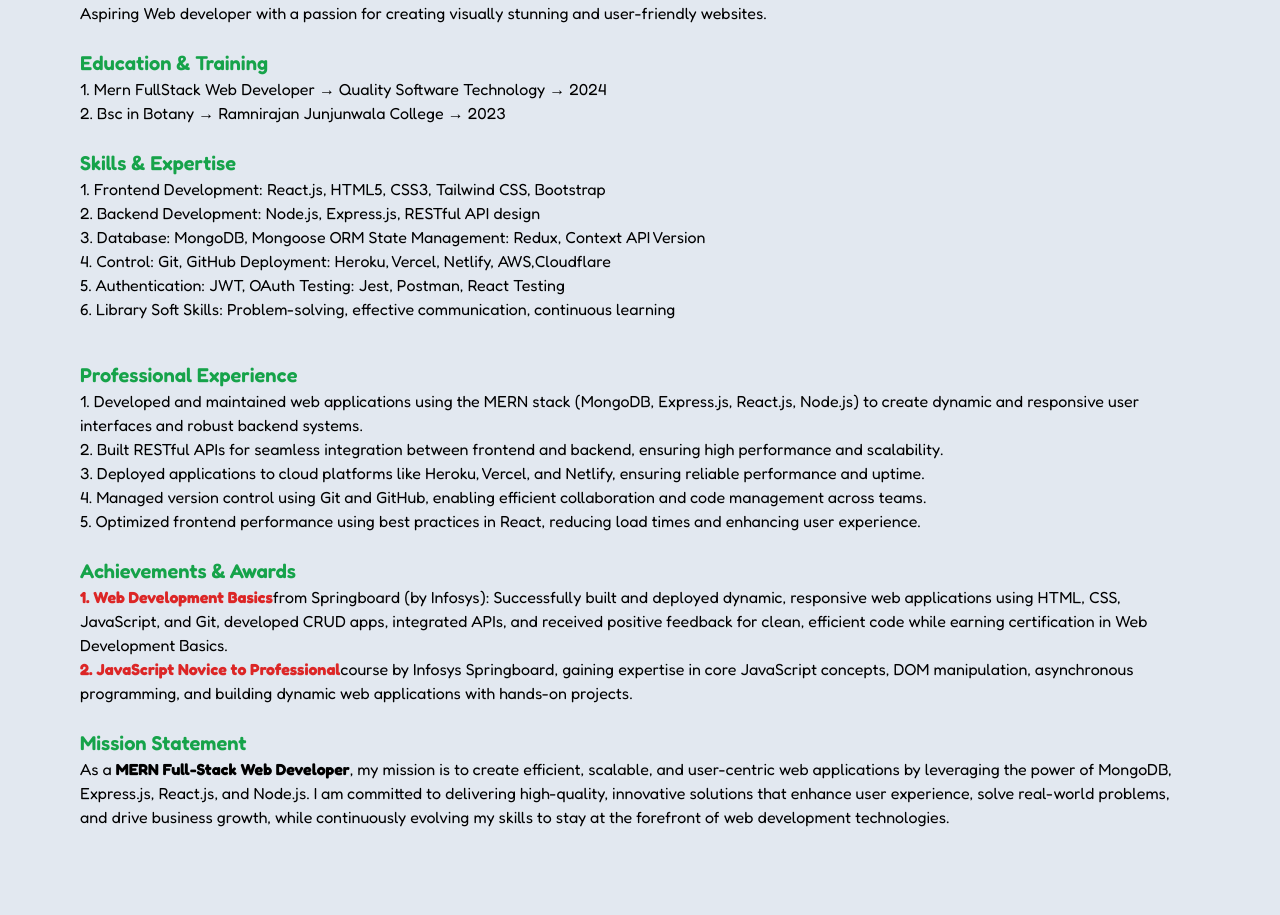
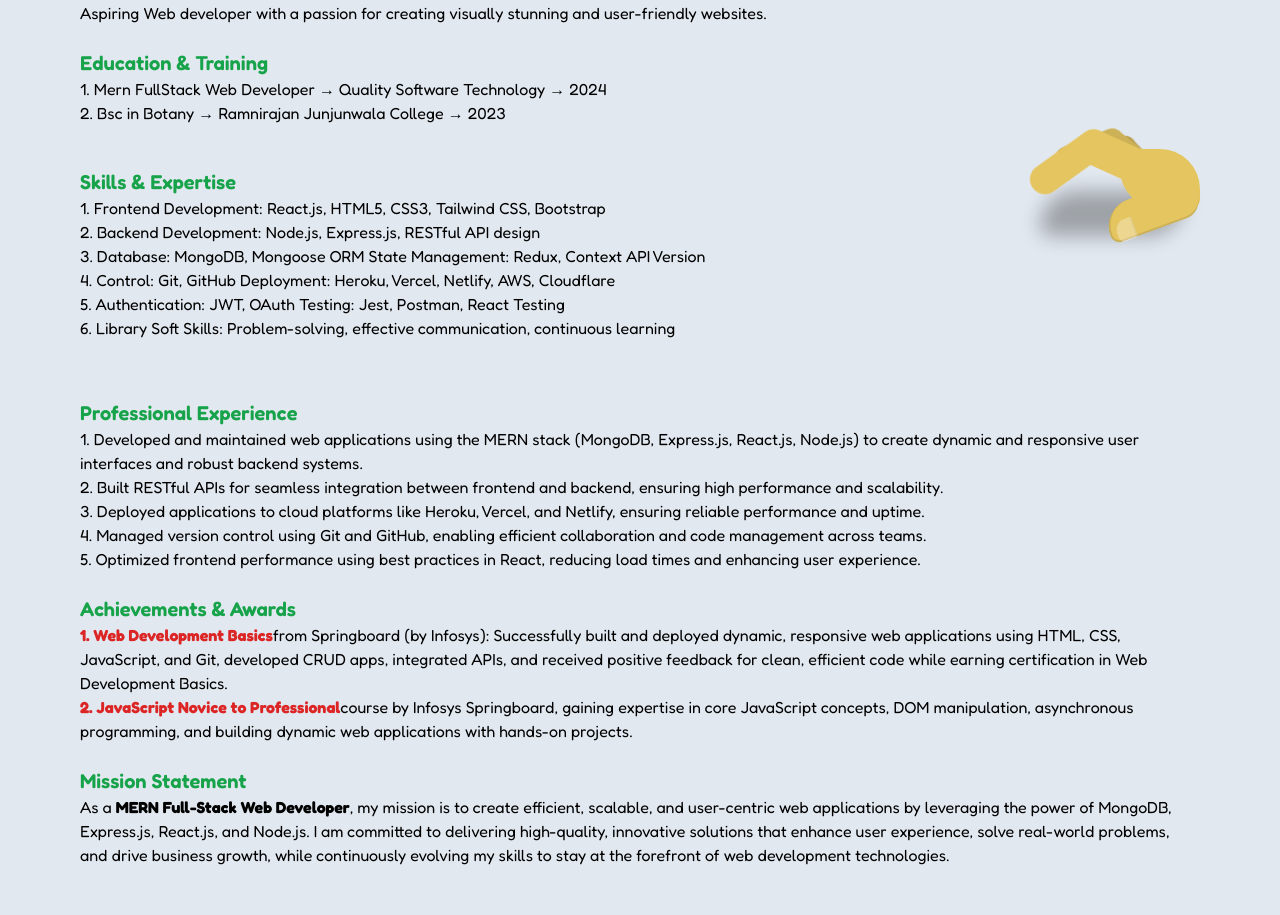
Before and after one commit to PatellAbhishekk/AbhishekPatel, a React (Vite) app: page / in a window 1280 px wide. Shown: the part 960-1875 px from the top of the page. Built offline with nearby package versions, Linux system fonts and the light colour scheme; a web font is replaced by a local one.

Commit message:
Waiting hands

```diff
--- a/src/components/About.jsx
+++ b/src/components/About.jsx
@@ -1,4 +1,5 @@
 import React from "react";
+import Wait from "./Wait";
 function About() {
   return (
     <div
@@ -29,10 +30,9 @@
         </div>
 
         <br />
-
         {/* Skills & Expertise Section */}
-        <div className="flex items-center justify-between gap-5 mb-10">
-          <div>
+        <div className="flex flex-col md:flex-row items-start md:items-center justify-between gap-5 mb-10">
+          <div className="flex-1">
             <h1 className="text-green-600 font-semibold text-xl">
               Skills & Expertise
             </h1>
@@ -45,8 +45,8 @@
               3. Database: MongoDB, Mongoose ORM State Management: Redux,
               Context API Version
               <br />
-              4. Control: Git, GitHub Deployment: Heroku, Vercel, Netlify,
-              AWS,Cloudflare
+              4. Control: Git, GitHub Deployment: Heroku, Vercel, Netlify, AWS,
+              Cloudflare
               <br />
               5. Authentication: JWT, OAuth Testing: Jest, Postman, React
               Testing
@@ -54,6 +54,9 @@
               6. Library Soft Skills: Problem-solving, effective communication,
               continuous learning
             </span>
+          </div>
+          <div className="md:ml-5 mt-5 md:mt-0">
+            <Wait />
           </div>
         </div>
 
--- /dev/null
+++ b/src/components/Wait.jsx
@@ -0,0 +1,188 @@
+import React from "react";
+import styled from "styled-components";
+
+const Wait = () => {
+  return (
+    <StyledWrapper>
+      <div className="🤚">
+        <div className="👉" />
+        <div className="👉" />
+        <div className="👉" />
+        <div className="👉" />
+        <div className="🌴" />
+        <div className="👍" />
+      </div>
+    </StyledWrapper>
+  );
+};
+const StyledWrapper = styled.div`
+  .🤚 {
+    --skin-color: #e4c560;
+    --tap-speed: 0.6s;
+    --tap-stagger: 0.1s;
+    position: relative;
+    width: 80px;
+    height: 60px;
+    margin-left: 80px;
+    margin-bottom: 50; /* Default for mobile */
+  }
+
+  /* Apply margin-bottom: 200px; only for screens wider than 768px */
+  @media (min-width: 768px) {
+    .🤚 {
+      margin-bottom: 150px;
+    }
+  }
+
+  .🤚:before {
+    content: "";
+    display: block;
+    width: 180%;
+    height: 75%;
+    position: absolute;
+    top: 70%;
+    right: 20%;
+    background-color: black;
+    border-radius: 40px 10px;
+    filter: blur(10px);
+    opacity: 0.3;
+  }
+
+  .🌴 {
+    display: block;
+    width: 100%;
+    height: 100%;
+    position: absolute;
+    top: 0;
+    left: 0;
+    background-color: var(--skin-color);
+    border-radius: 10px 40px;
+  }
+
+  .👍 {
+    position: absolute;
+    width: 120%;
+    height: 38px;
+    background-color: var(--skin-color);
+    bottom: -18%;
+    right: 1%;
+    transform-origin: calc(100% - 20px) 20px;
+    transform: rotate(-20deg);
+    border-radius: 30px 20px 20px 10px;
+    border-bottom: 2px solid rgba(0, 0, 0, 0.1);
+    border-left: 2px solid rgba(0, 0, 0, 0.1);
+  }
+
+  .👍:after {
+    width: 20%;
+    height: 60%;
+    content: "";
+    background-color: rgba(255, 255, 255, 0.3);
+    position: absolute;
+    bottom: -8%;
+    left: 5px;
+    border-radius: 60% 10% 10% 30%;
+    border-right: 2px solid rgba(0, 0, 0, 0.05);
+  }
+
+  .👉 {
+    position: absolute;
+    width: 80%;
+    height: 35px;
+    background-color: var(--skin-color);
+    bottom: 32%;
+    right: 64%;
+    transform-origin: 100% 20px;
+    animation-duration: calc(var(--tap-speed) * 2);
+    animation-timing-function: ease-in-out;
+    animation-iteration-count: infinite;
+    transform: rotate(10deg);
+  }
+
+  .👉:before {
+    content: "";
+    position: absolute;
+    width: 140%;
+    height: 30px;
+    background-color: var(--skin-color);
+    bottom: 8%;
+    right: 65%;
+    transform-origin: calc(100% - 20px) 20px;
+    transform: rotate(-60deg);
+    border-radius: 20px;
+  }
+
+  .👉:nth-child(1) {
+    animation-delay: 0;
+    filter: brightness(70%);
+    animation-name: tap-upper-1;
+  }
+
+  .👉:nth-child(2) {
+    animation-delay: var(--tap-stagger);
+    filter: brightness(80%);
+    animation-name: tap-upper-2;
+  }
+
+  .👉:nth-child(3) {
+    animation-delay: calc(var(--tap-stagger) * 2);
+    filter: brightness(90%);
+    animation-name: tap-upper-3;
+  }
+
+  .👉:nth-child(4) {
+    animation-delay: calc(var(--tap-stagger) * 3);
+    filter: brightness(100%);
+    animation-name: tap-upper-4;
+  }
+
+  @keyframes tap-upper-1 {
+    0%,
+    50%,
+    100% {
+      transform: rotate(10deg) scale(0.4);
+    }
+
+    40% {
+      transform: rotate(50deg) scale(0.4);
+    }
+  }
+
+  @keyframes tap-upper-2 {
+    0%,
+    50%,
+    100% {
+      transform: rotate(10deg) scale(0.6);
+    }
+
+    40% {
+      transform: rotate(50deg) scale(0.6);
+    }
+  }
+
+  @keyframes tap-upper-3 {
+    0%,
+    50%,
+    100% {
+      transform: rotate(10deg) scale(0.8);
+    }
+
+    40% {
+      transform: rotate(50deg) scale(0.8);
+    }
+  }
+
+  @keyframes tap-upper-4 {
+    0%,
+    50%,
+    100% {
+      transform: rotate(10deg) scale(1);
+    }
+
+    40% {
+      transform: rotate(50deg) scale(1);
+    }
+  }
+`;
+
+export default Wait;
```
